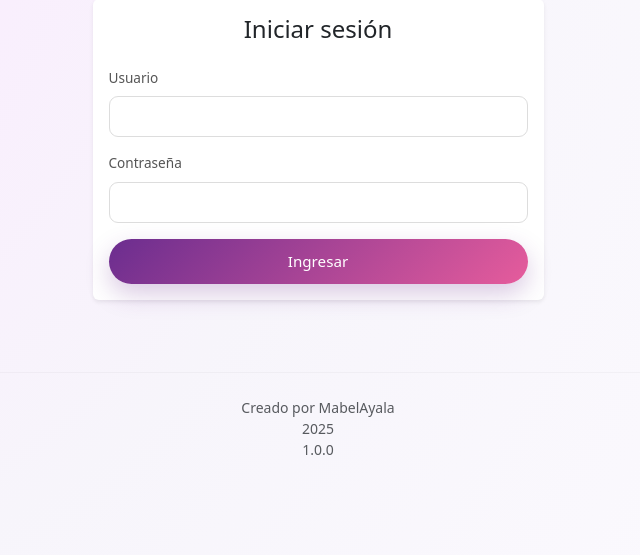
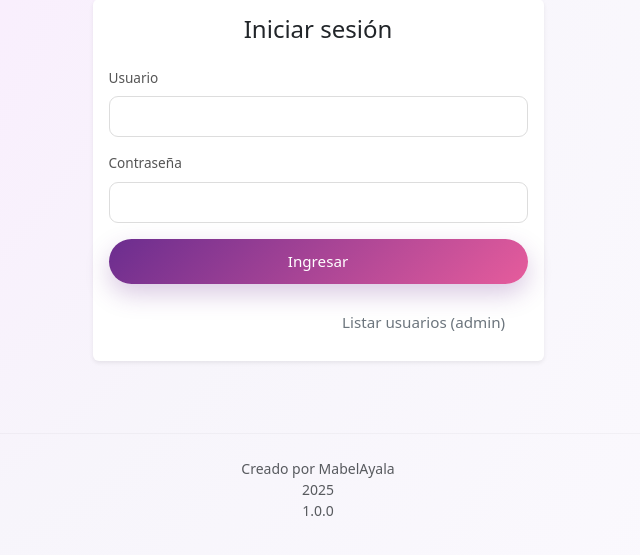
Before and after one commit to ayalammabel/2025_UC_BigData, a Flask app: page /login in a window 1280 px wide. Shown: the part 81-636 px from the top of the page, without its empty margins (322-962 px from the left). Run offline with Flask 3, Linux system fonts and the light colour scheme.

Commit message:
Update login.html

```diff
--- a/templates/login.html
+++ b/templates/login.html
@@ -68,6 +68,14 @@
                             </button>
                         </div>
                     </form>
+                    <!-- 👉 Botón para listar usuarios (admin) -->
+                    <div class="mt-3 text-end">
+                        <button type="button"
+                            class="btn btn-outline-secondary btn-sm"
+                            onclick="listarUsuarios()">
+                            Listar usuarios (admin)
+                        </button>
+                    </div>
                 </div>
             </div>
         </div>
```
